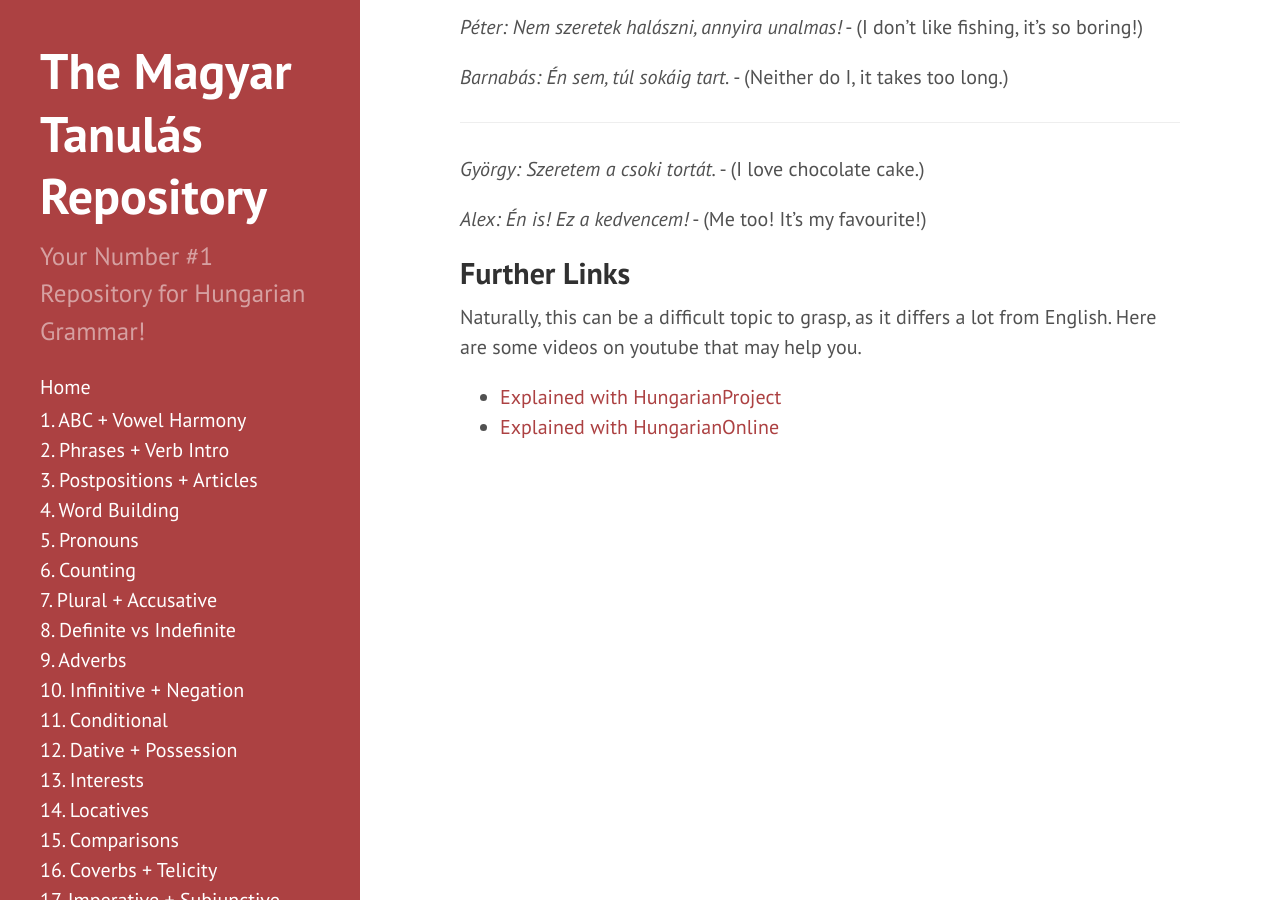
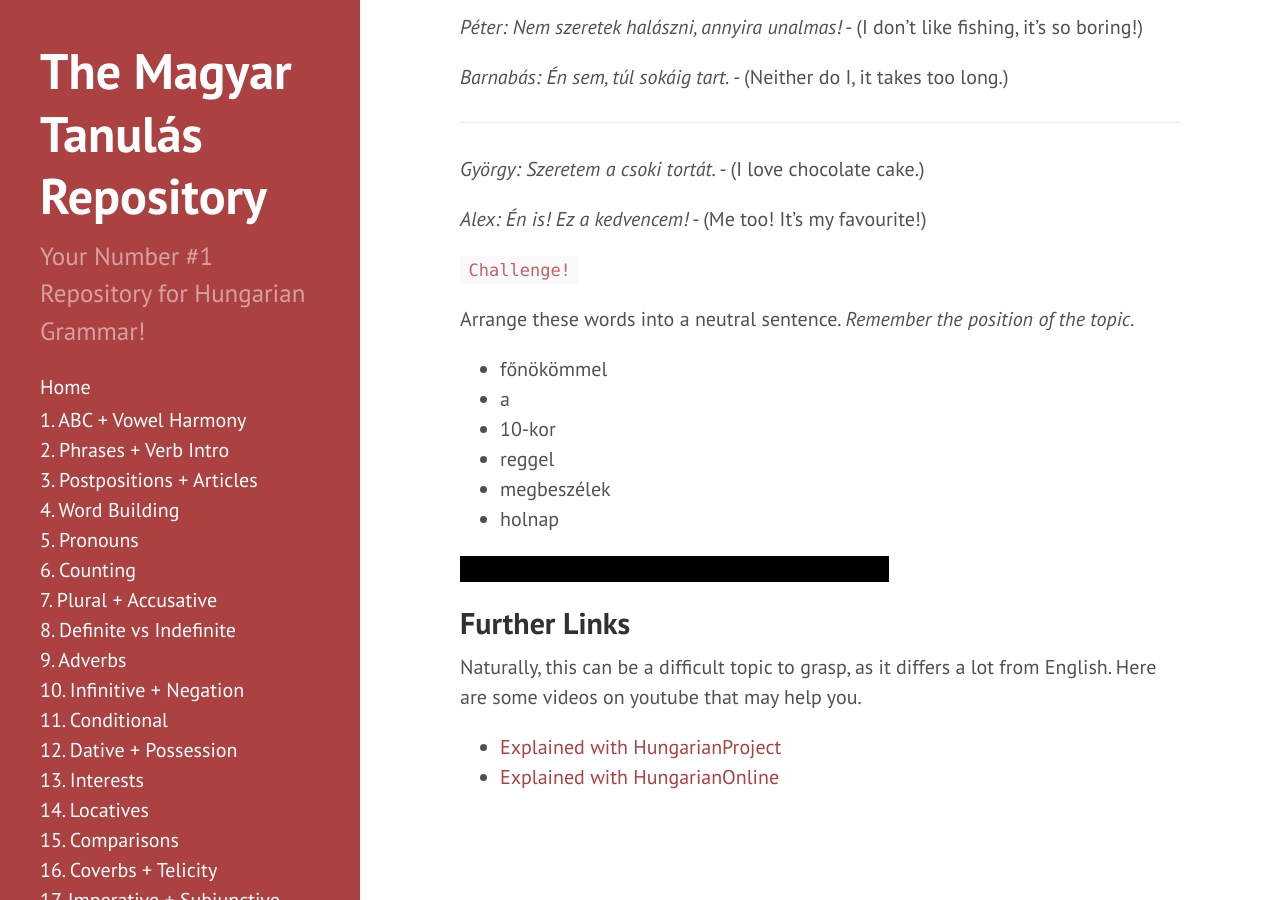
Before and after one commit to Magyartanulas/magyartanulas.github.io, a Jekyll site: the page built from word_order.md, in a window 1280 px wide and 900 px high, scrolled down 4172 px. Built offline with Jekyll 4.4.1, drawn with Linux system fonts in a browser that asks for light colours; Markdown is read by kramdown in place of the engine named in the settings.

Commit message:
Update word_order.md

```diff
--- a/word_order.md
+++ b/word_order.md
@@ -136,6 +136,19 @@ The same can be done with `is` (as well) and `sem` (neither).
 
 *Alex: Én is! Ez a kedvencem!* - (Me too! It's my favourite!)
 
+`Challenge!`
+
+Arrange these words into a neutral sentence. *Remember the position of the topic.*
+
+* főnökömmel
+* a
+* 10-kor
+* reggel
+* megbeszélek
+* holnap
+
+<span class="spoiler">Holnap reggel megbeszélek a főnökömmel 10-kor.</span>
+
 ## Further Links
 
 Naturally, this can be a difficult topic to grasp, as it differs a lot from English. Here are some videos on youtube that may help you.
```
